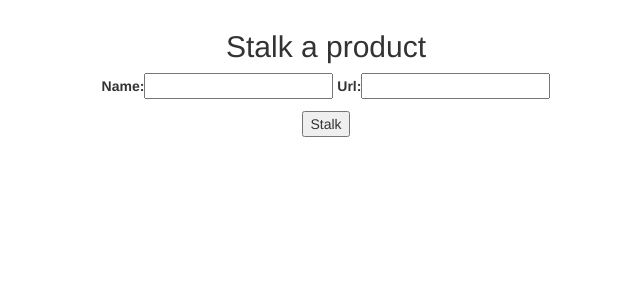
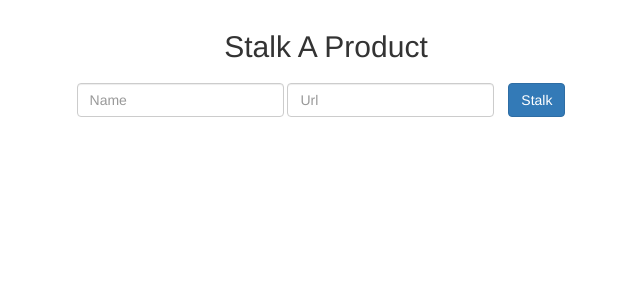
Before and after one commit to JDev165/PriceStalker, a Django app: page / in a window 1280 px wide. Shown: the part 90-390 px from the top of the page, without its empty margins (314-954 px from the left). Run offline with Django 3.2, Linux system fonts and the light colour scheme; data that the repository does not hold is empty; some libraries are stand-ins or nearby versions.

Commit message:
Added bootstrap styles to stalk form and scaled images to fit containers

```diff
--- a/priceStalker/dashboard/templates/index.html
+++ b/priceStalker/dashboard/templates/index.html
@@ -5,24 +5,30 @@
 {% load static %}
 {% load dashboard_filters %}
 <main>
+	<section id="quick_stalk" name="quick_stalk" class="section-quick-stalk">
+		<h2>Stalk A Product</h2>
+		<div id="quick_stalk_fields"  name="quick_stalk_fields" class="sub-section-quick-stalk">
+			<div class="form-inline">
+				{% for field in formset %}
+					<div class="form-group mx-sm-3 mb-2">
+						<label for="{{ field.auto_id }}" class="sr-only">{{ field.label }}</label>
+					    <input type="{{ field.field.widget.input_type }}" id="{{ field.auto_id }}" name="{{ field.name }}" class="form-control" placeholder="{{ field.label }}" />
+					</div>
+				{% endfor %}
 
-	<section id="quick_stalk" name="quick_stalk" class="section-quick-stalk">
-		<h2>Stalk a product</h2>
+			    <button id="submit_quick_stalk" name="submit_quick_stalk" class="submit-button btn btn-primary mb-2"
+						  onclick="postFieldsData(`{% url 'stalk' %}`,'id_name, id_url'); generateProduct();">Stalk</button>
+			</div>
 
-		<div id="quick_stalk_fields"  name="quick_stalk_fields">
-			{{ formset }}
 		</div>
-
-		<button id="submit_quick_stalk" name="submit_quick_stalk" class="submit-button"
-				onclick="postFieldsData(`{% url 'stalk' %}`,'id_name, id_url'); generateProduct();">Stalk</button>
 	</section>
 
 	<section id="recently_stalked" name="recently_stalked" class="section-recently-stalked">
 		{% for product in products %}
-			<div id="product_{{product.id}}" class="recently-stalked-area" style="width: 18rem;">
+			<div id="product_{{product.id}}" class="recently-stalked-product">
 				<div class="card-body">
     				<h5 class="card-title">{{product.name}}</h5>
-    				<img src="{{product.image_url}}"/>
+    				<img class="card-img-top" src="{{product.image_url}}" alt="Product Image" />
     				<p class="card-text">Current Price: {{product|get_product_price}}</p>
     				<a href="{{product.url}}" target="_blank" class="btn btn-primary">View Product</a>
     				<img class="img-spacing"
@@ -32,19 +38,6 @@
 			</div>
 		{% endfor %}
 	</section>
-
-	<!---
-    <section id="subscription_form" name="subscription_form" class="section-subscription">
-    	<h2>Subscribe to notifications</h2>
-        <form id="add_product" name="add_product" method="post" action="{% url 'subscribe' %}" enctype="multipart/form-data">
-		    {% csrf_token %}
-
-		    {{ formset2 }}
-
-		    <input type="submit" id="submit" name="submit" />
-		</form>
-    </section>
-    --->
 </main>
 
 {% endblock %}
--- a/priceStalker/static/main.css
+++ b/priceStalker/static/main.css
@@ -16,11 +16,20 @@ body{
 /*--------------------------------------------------------------
 Section styles
 --------------------------------------------------------------*/
+
 .section-quick-stalk {
     display: flex;
     flex-direction: column;
     justify-content: center;
     align-items: center;
+}
+
+.sub-section-quick-stalk {
+    display: flex;
+    flex-direction: row;
+    justify-content: center;
+    align-items: center;
+    margin-bottom: 50px;
 }
 
 .section-recently-stalked {
```
Also changed, not shown: other parts of priceStalker/static/main.css (+18 -0 lines).
